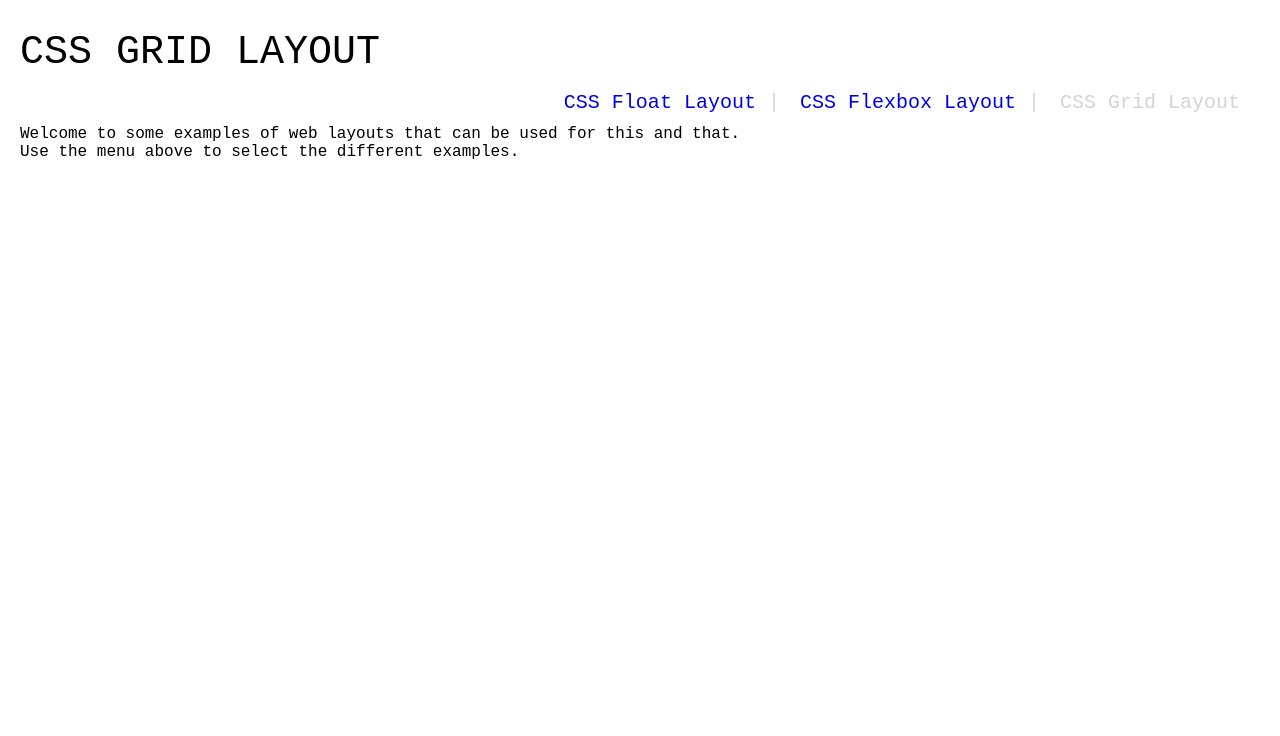
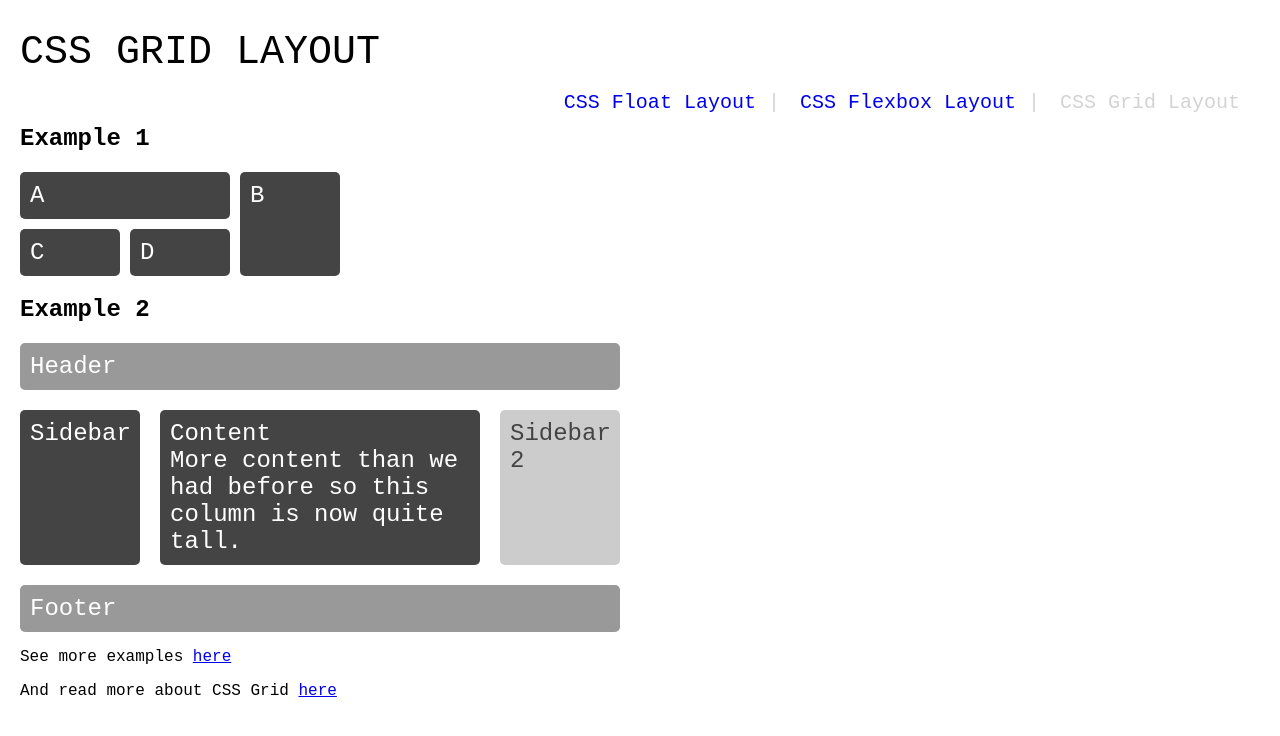
Before and after one commit to JorgenBengtsson/WebLayoutExamples, a plain HTML site: page css_frameworks/css_grid_layout.htm in a window 1280 px wide. Drawn offline with Linux system fonts and the light colour scheme.

Commit message:
Add CSS Grid Examples

```diff
--- a/css_frameworks/css_grid_layout.htm
+++ b/css_frameworks/css_grid_layout.htm
@@ -10,6 +10,10 @@
 				href="../style/base_page.css" />
 	<link rel="Stylesheet"
 				href="../style/header.css" />
+	<link rel="stylesheet"
+				href="../style/css_grid_example_1.css" />
+	<link rel="stylesheet"
+				href="../style/css_grid_example_2.css" />
 </head>
 
 <body>
@@ -31,11 +35,29 @@
 		</div>
 	</div>
 	<div id="content">
-		<p>
-			Welcome to some examples of web layouts that can be used for this and
-			that.<br />
-			Use the menu above to select the different examples.
-		</p>
+
+		<h2>Example 1</h2>
+		<div class="wrapper_1">
+			<div class="box a">A</div>
+			<div class="box b">B</div>
+			<div class="box c">C</div>
+			<div class="box d">D</div>
+		</div>
+
+		<h2>Example 2</h2>
+		<div class="wrapper_2">
+			<div class="
+				 box
+				 header">Header</div>
+			<div class="box sidebar">Sidebar</div>
+			<div class="box sidebar2">Sidebar 2</div>
+			<div class="box content">Content
+				<br /> More content than we had before so this column is now quite tall.</div>
+			<div class="box footer">Footer</div>
+		</div>
+
+		<p>See more examples <a href="https://gridbyexample.com/">here</a></p>
+		<p>And read more about CSS Grid <a href="https://css-tricks.com/snippets/css/complete-guide-grid">here</a></p>
 	</div>
 </body>
 
--- /dev/null
+++ b/style/css_grid_example_1.css
@@ -0,0 +1,33 @@
+.wrapper_1 {
+  display: grid;
+  grid-gap: 10px;
+  grid-template-columns: [col1-start] 100px [col2-start] 100px [col3-start] 100px [col3-end];
+  grid-template-rows: [row1-start] auto [row2-start] auto [row2-end];
+  background-color: #fff;
+  color: #444;
+}
+
+.box {
+  background-color: #444;
+  color: #fff;
+  border-radius: 5px;
+  padding: 20px;
+  font-size: 150%;
+}
+
+.a {
+  grid-column: col1-start / col3-start;
+  grid-row: row1-start;
+}
+.b {
+  grid-column: col3-start;
+  grid-row: row1-start / row2-end;
+}
+.c {
+  grid-column: col1-start;
+  grid-row: row2-start;
+}
+.d {
+  grid-column: col2-start;
+  grid-row: row2-start;
+}
--- /dev/null
+++ b/style/css_grid_example_2.css
@@ -0,0 +1,76 @@
+.sidebar {
+  grid-area: sidebar;
+}
+
+.sidebar2 {
+  grid-area: sidebar2;
+}
+
+.content {
+  grid-area: content;
+}
+
+.header {
+  grid-area: header;
+}
+
+.footer {
+  grid-area: footer;
+}
+
+.wrapper_2 {
+  background-color: #fff;
+  color: #444;
+}
+
+.wrapper_2 {
+  display: grid;
+  grid-gap: 1em;
+  grid-template-areas:
+    "header"
+    "sidebar"
+    "content"
+    "sidebar2"
+    "footer";
+}
+
+@media only screen and (min-width: 500px) {
+  .wrapper_2 {
+    grid-template-columns: 20% auto;
+    grid-template-areas:
+      "header   header"
+      "sidebar  content"
+      "sidebar2 sidebar2"
+      "footer   footer";
+  }
+}
+
+@media only screen and (min-width: 600px) {
+  .wrapper_2 {
+    grid-gap: 20px;
+    grid-template-columns: 120px auto 120px;
+    grid-template-areas:
+      "header  header  header"
+      "sidebar content sidebar2"
+      "footer  footer  footer";
+    max-width: 600px;
+  }
+}
+
+.box {
+  background-color: #444;
+  color: #fff;
+  border-radius: 5px;
+  padding: 10px;
+  font-size: 150%;
+}
+
+.header,
+.footer {
+  background-color: #999;
+}
+
+.sidebar2 {
+  background-color: #ccc;
+  color: #444;
+}
```
